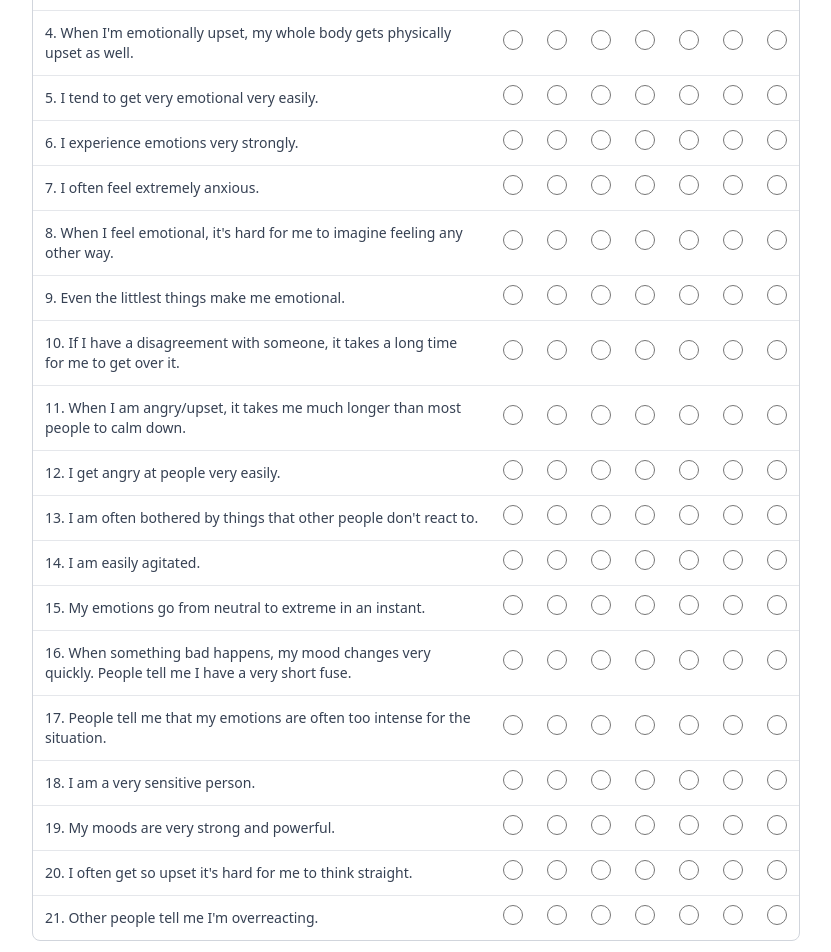
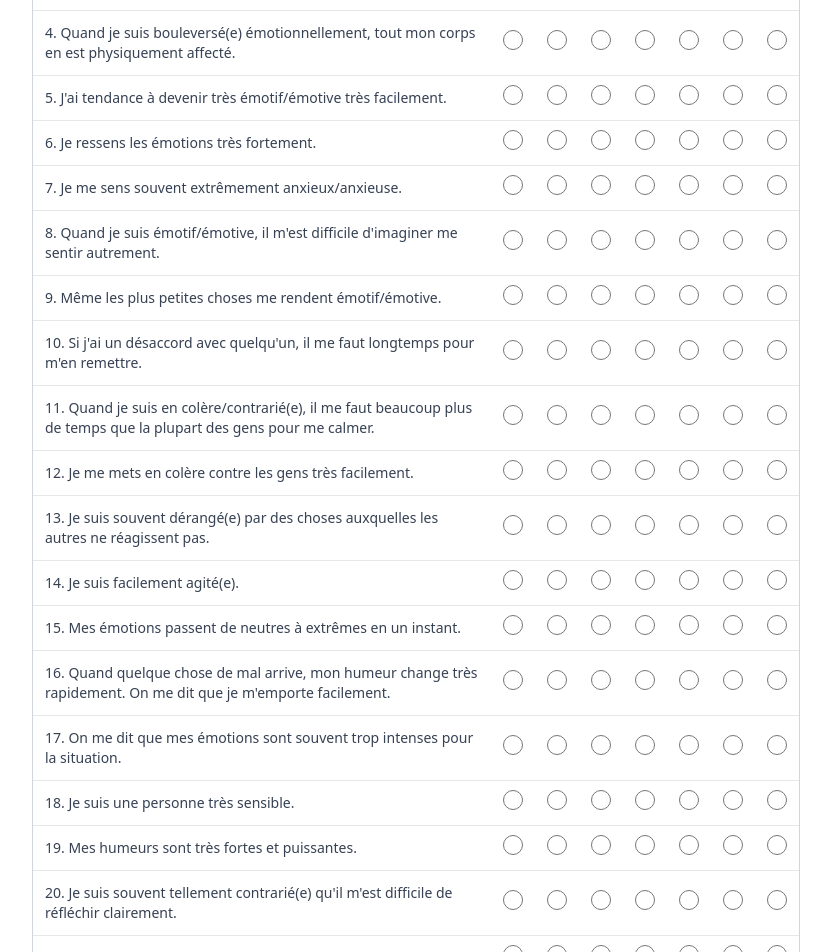
Before and after one commit to BlumaOrg/pocs, a Vue app in the folder emotion-reactivity-scale/: page / in a window 1280 px wide. Shown: the part 440-1392 px from the top of the page, without its empty margins (224-1055 px from the left). Built offline with nearby package versions, Linux system fonts and the light colour scheme.

Commit message:
Translate questions to French for localization

```diff
--- a/emotion-reactivity-scale/src/components/EmotionReactivityScale.vue
+++ b/emotion-reactivity-scale/src/components/EmotionReactivityScale.vue
@@ -15,27 +15,27 @@ const scaleLabels = [
 ];
 
 const questions = [
-	"When something happens that upsets me, it's all I can think about for a long time.",
-	"My feelings get hurt easily.",
-	"When I experience emotions, I feel them very strongly/intensely.",
-	"When I'm emotionally upset, my whole body gets physically upset as well.",
-	"I tend to get very emotional very easily.",
-	"I experience emotions very strongly.",
-	"I often feel extremely anxious.",
-	"When I feel emotional, it's hard for me to imagine feeling any other way.",
-	"Even the littlest things make me emotional.",
-	"If I have a disagreement with someone, it takes a long time for me to get over it.",
-	"When I am angry/upset, it takes me much longer than most people to calm down.",
-	"I get angry at people very easily.",
-	"I am often bothered by things that other people don't react to.",
-	"I am easily agitated.",
-	"My emotions go from neutral to extreme in an instant.",
-	"When something bad happens, my mood changes very quickly. People tell me I have a very short fuse.",
-	"People tell me that my emotions are often too intense for the situation.",
-	"I am a very sensitive person.",
-	"My moods are very strong and powerful.",
-	"I often get so upset it's hard for me to think straight.",
-	"Other people tell me I'm overreacting.",
+	"Quand quelque chose me contrarie, je ne peux penser qu'à ça pendant longtemps.",
+	"Je suis facilement blessé(e).",
+	"Quand je ressens des émotions, je les ressens très fortement/intensément.",
+	"Quand je suis bouleversé(e) émotionnellement, tout mon corps en est physiquement affecté.",
+	"J'ai tendance à devenir très émotif/émotive très facilement.",
+	"Je ressens les émotions très fortement.",
+	"Je me sens souvent extrêmement anxieux/anxieuse.",
+	"Quand je suis émotif/émotive, il m'est difficile d'imaginer me sentir autrement.",
+	"Même les plus petites choses me rendent émotif/émotive.",
+	"Si j'ai un désaccord avec quelqu'un, il me faut longtemps pour m'en remettre.",
+	"Quand je suis en colère/contrarié(e), il me faut beaucoup plus de temps que la plupart des gens pour me calmer.",
+	"Je me mets en colère contre les gens très facilement.",
+	"Je suis souvent dérangé(e) par des choses auxquelles les autres ne réagissent pas.",
+	"Je suis facilement agité(e).",
+	"Mes émotions passent de neutres à extrêmes en un instant.",
+	"Quand quelque chose de mal arrive, mon humeur change très rapidement. On me dit que je m'emporte facilement.",
+	"On me dit que mes émotions sont souvent trop intenses pour la situation.",
+	"Je suis une personne très sensible.",
+	"Mes humeurs sont très fortes et puissantes.",
+	"Je suis souvent tellement contrarié(e) qu'il m'est difficile de réfléchir clairement.",
+	"Les autres me disent que je réagis de manière excessive.",
 ];
 
 const answers = ref(Array(questions.length).fill(null));
```
